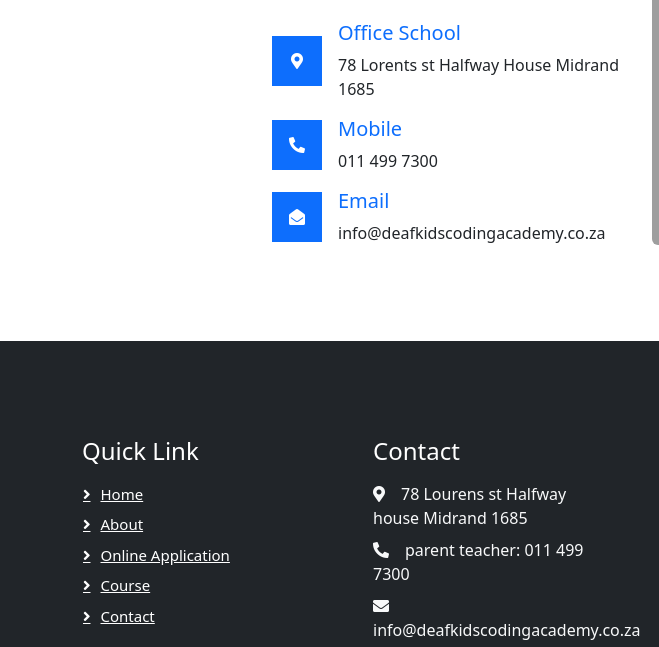
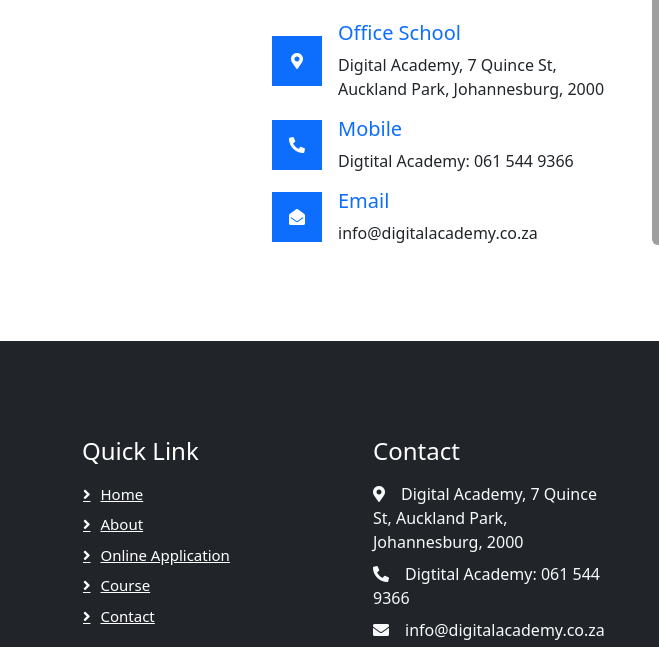
Before and after one commit to Tshepo2022/Deaf-Kids-coding-academy, a plain HTML site: page Contact.html in a window 1280 px wide. Shown: the part 590-1237 px from the top of the page, 0-659 px from the left. Drawn offline with nearby package versions, Linux system fonts and the light colour scheme; grey boxes are pictures that could not be loaded.

Commit message:
add the contact change the corret address

```diff
--- a/Contact.html
+++ b/Contact.html
@@ -77,7 +77,7 @@
                         </div>
                         <div class="ms-3">
                             <h5 class="text-primary">Office School</h5>
-                            <p class="mb-0">78 Lorents st Halfway House Midrand 1685</p>
+                            <p class="mb-0">Digital Academy, 7 Quince St, Auckland Park, Johannesburg, 2000</p>
                         </div>
                     </div>
                     <div class="d-flex align-items-center mb-3">
@@ -87,7 +87,7 @@
                         </div>
                         <div class="ms-3">
                             <h5 class="text-primary">Mobile</h5>
-                            <p class="mb-0">011 499 7300</p>
+                            <p class="mb-0">Digtital Academy: 061 544 9366</p>
                         </div>
                     </div>
                     <div class="d-flex align-items-center">
@@ -97,7 +97,7 @@
                         </div>
                         <div class="ms-3">
                             <h5 class="text-primary">Email</h5>
-                            <p class="mb-0">info@deafkidscodingacademy.co.za</p>
+                            <p class="mb-0">info@digitalacademy.co.za</p>
                         </div>
                     </div>
                 </div>
@@ -160,10 +160,10 @@
                 </div>
                 <div class="col-lg-3 col-md-6">
                     <h4 class="text-white mb-3">Contact</h4>
-                    <p class="mb-2"><i class="fa fa-map-marker-alt me-3"></i>78 Lourens st Halfway house Midrand 1685
+                    <p class="mb-2"><i class="fa fa-map-marker-alt me-3"></i>Digital Academy, 7 Quince St, Auckland Park, Johannesburg, 2000
                     </p>
-                    <p class="mb-2"><i class="fa fa-phone-alt me-3"></i>parent teacher: 011 499 7300</p>
-                    <p class="mb-2"><i class="fa fa-envelope me-3"></i>info@deafkidscodingacademy.co.za</p>
+                    <p class="mb-2"><i class="fa fa-phone-alt me-3"></i>Digtital Academy: 061 544 9366</p>
+                    <p class="mb-2"><i class="fa fa-envelope me-3"></i>info@digitalacademy.co.za</p>
                     <div class="d-flex pt-2">
                         <a class="btn btn-outline-light btn-social" href="https://twitter.com/i/flow/login"><i
                                 class="fab fa-twitter"></i></a>
```
